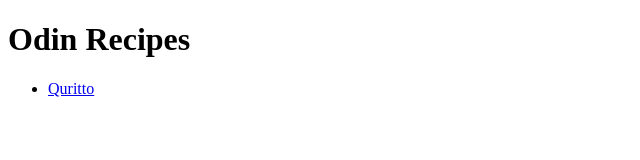
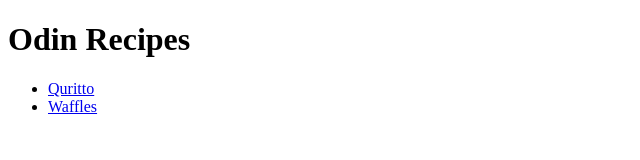
Before and after one commit to ktroj/odin-recipes, a plain HTML site: page index.html in a window 1280 px wide. Shown: the full height of the page, 0-640 px from the left. Drawn offline with Linux system fonts and the light colour scheme.

Commit message:
Update index.html

```diff
--- a/index.html
+++ b/index.html
@@ -8,6 +8,7 @@
         <h1>Odin Recipes</h1>
         <ul>
             <li><a href="https://github.com/ktroj/odin-recipes/blob/50ee7f46cfb57dd049513e617af0fa72ab5c5bbe/recipes/quritto.html">Quritto</a></li>
+            <li><a href="https://github.com/ktroj/odin-recipes/blob/f23806edc2af45ffbceee09c3b2115e7b1bcb015/recipes/waffles.html">Waffles</a></li>
         </ul>
     </body>
 </html>
```
